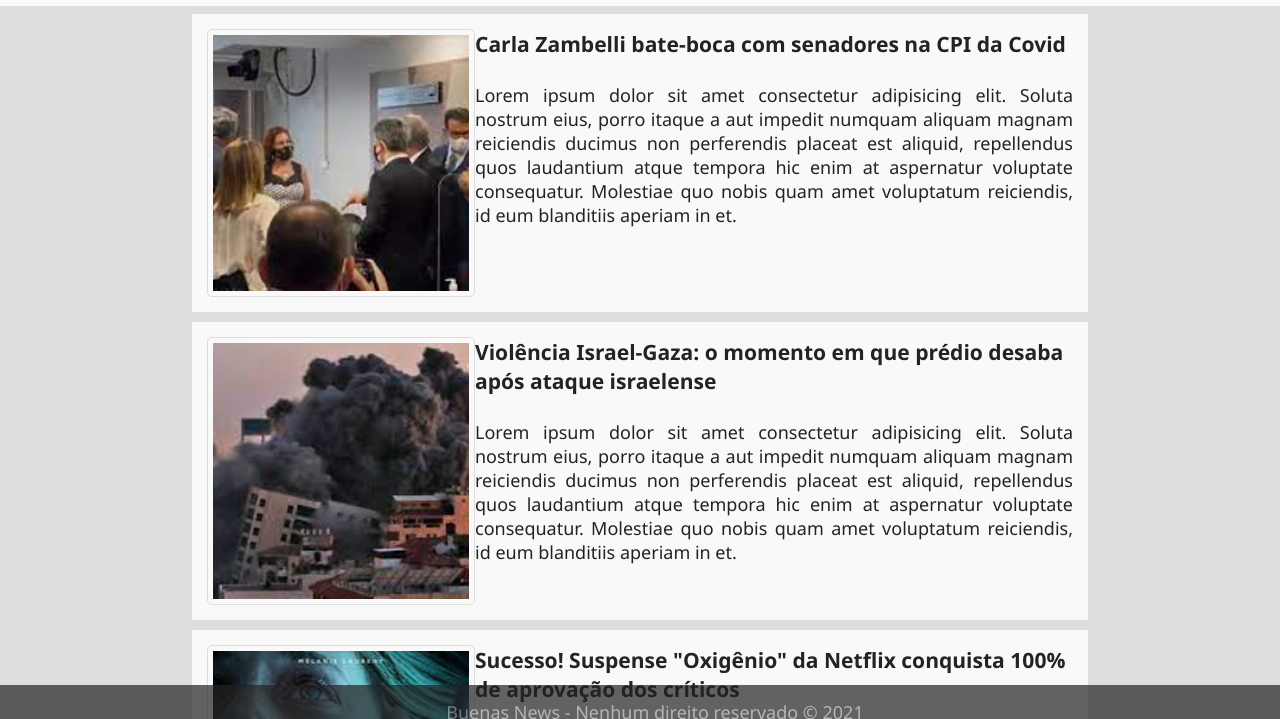
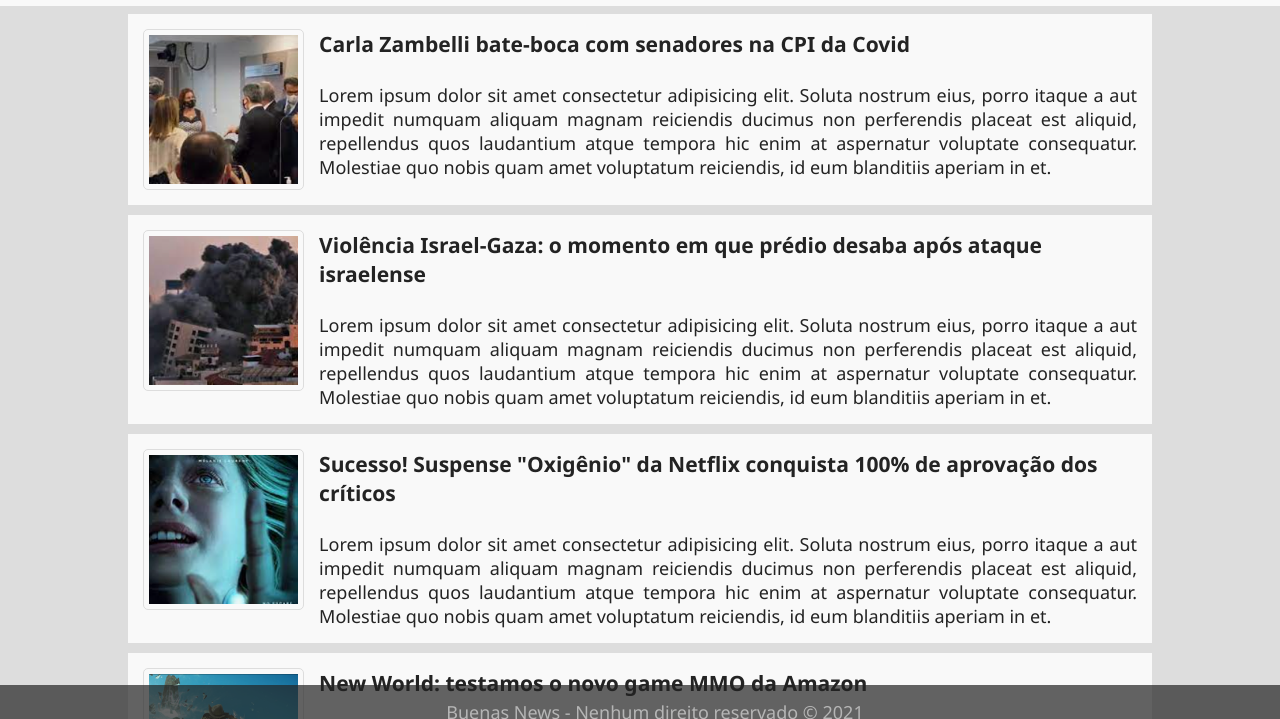
Before and after one commit to alvarenga-allan/prof_Marnei, a plain HTML site: page site_responsivo/index.html in a window 1280 px wide. Shown: the part 61-780 px from the top of the page. Drawn offline with Linux system fonts and the light colour scheme.

Commit message:
add extra large

```diff
--- a/site_responsivo/css/style.css
+++ b/site_responsivo/css/style.css
@@ -114,3 +114,66 @@ footer {
     position: fixed;
     bottom: 0;
 }
+
+/* ===== Media Queries ===== */
+
+/* Extra small (xs): Smartphone (portrait - retrato) */
+@media (min-width: 400px) {
+    section {
+        width: 90%;
+        margin-top: 110px;
+        /*background-color: #9dfcdc;*/
+    }
+
+    img {
+        width: 96%;
+    }
+}
+
+/* Small (sm): Smartphone (landscape - paisagem) */
+@media (min-width: 576px) {
+    section {
+        width: 96%;
+        margin-top: 110px;
+        /*background-color: #ffd970;*/
+    }
+
+    img {
+        width: 35%;
+    }
+
+    .foto {
+        margin-right: 15px;
+    }
+}
+
+/* Medium (md): Tablet */
+@media (min-width: 768px) {
+    section {
+        width: 80%;
+        margin-top: 75px;
+        /*background-color: #ff70f3;*/
+    }
+
+    img {
+        width: 25%;
+    }
+}
+
+/* Large (lg): Notebook */
+@media (min-width: 992px) {
+    section {
+        /*background-color: #7085ff;*/
+    }
+
+    img {
+        width: 15%;
+    }
+}
+
+/* Extra Large (xl): Computador */
+@media (min-width: 1200px) {
+    section {
+        /*background-color: #f9f9f9;*/
+    }
+}
```
